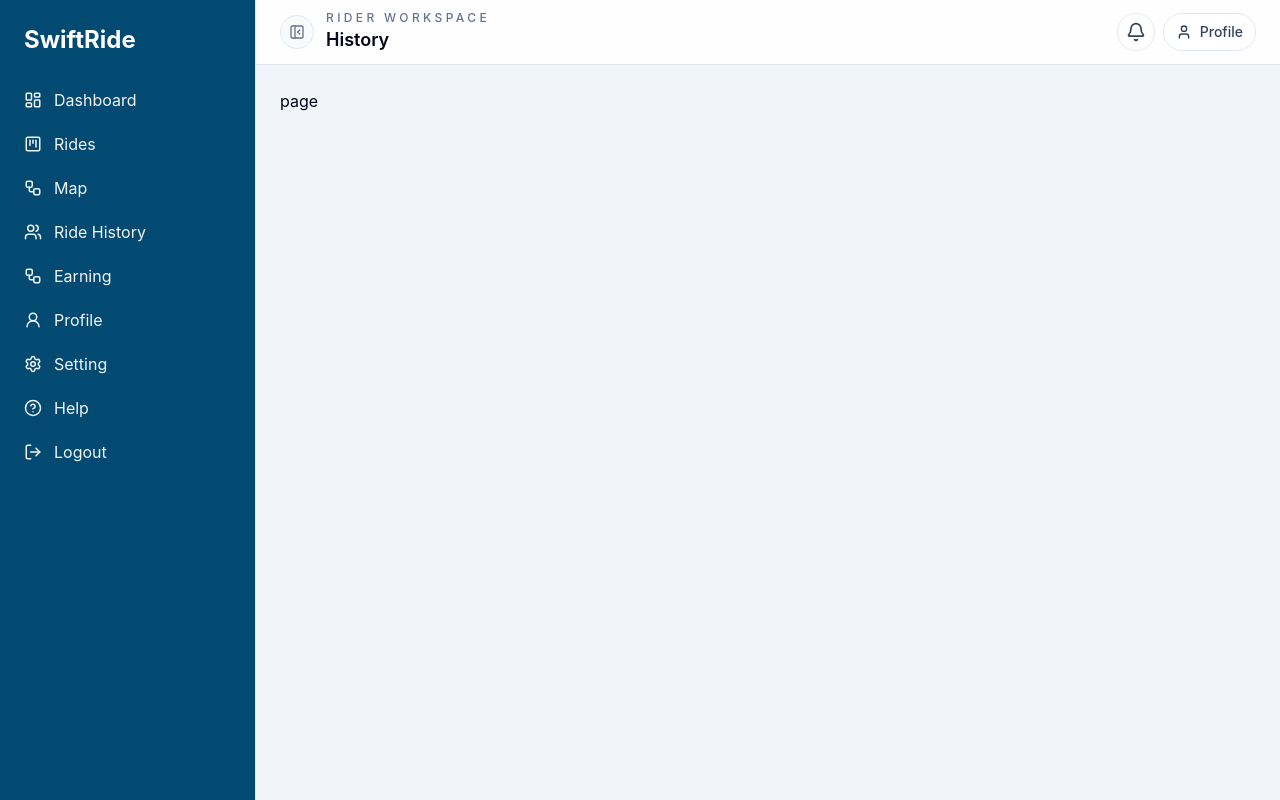
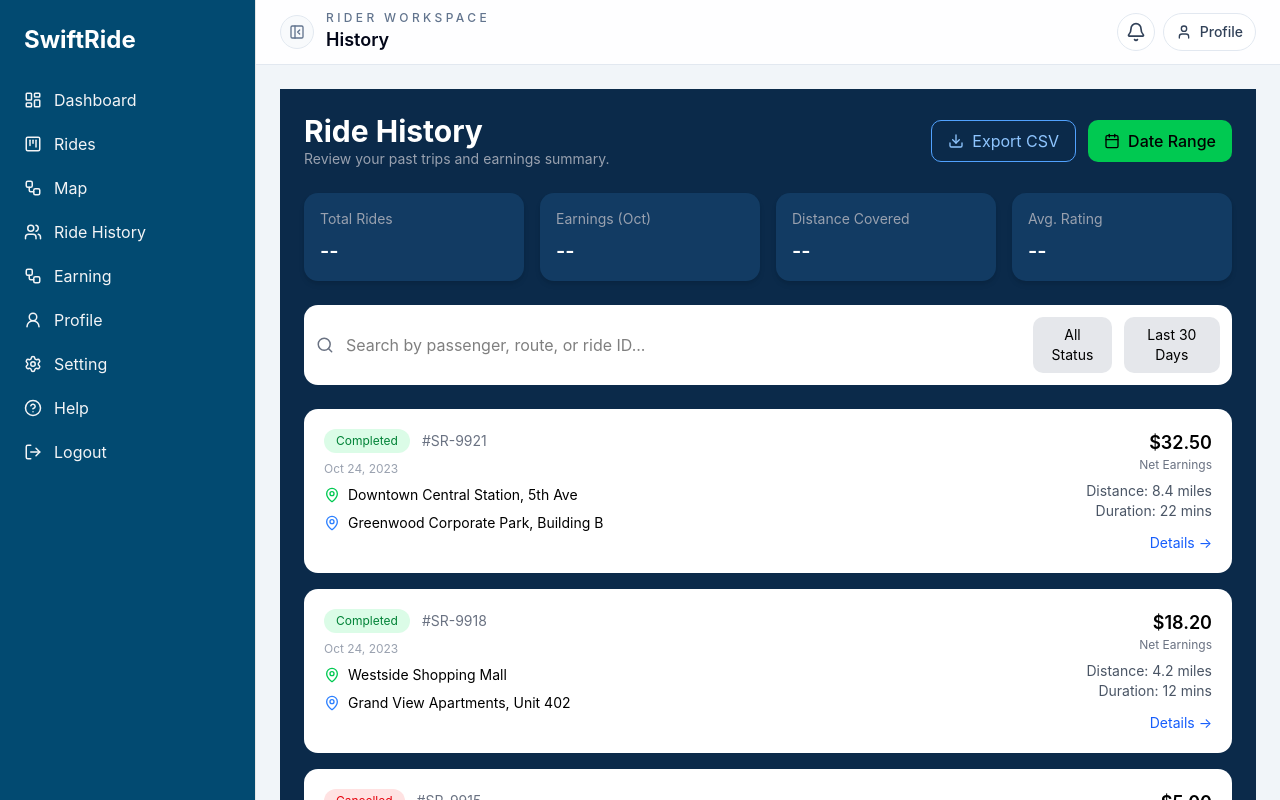
Before and after one commit to hemantgupta98/SwiftRide, a Next.js app in the folder client/: page /rider/history in a window 1280 px wide. Built offline with nearby package versions, Linux system fonts and the light colour scheme.

Commit message:
work on riders history ui

```diff
--- a/client/src/app/rider/history/page.tsx
+++ b/client/src/app/rider/history/page.tsx
@@ -1,7 +1,179 @@
-import React from "react";
+"use client";
 
-const page = () => {
-  return <div>page</div>;
+import { useState } from "react";
+import { Search, Download, Calendar, MapPin } from "lucide-react";
+
+type Ride = {
+  id: string;
+  status: "Completed" | "Cancelled";
+  date: string;
+  pickup: string;
+  drop: string;
+  distance: string;
+  duration: string;
+  earnings: string;
 };
 
-export default page;
+const rides: Ride[] = [
+  {
+    id: "#SR-9921",
+    status: "Completed",
+    date: "Oct 24, 2023",
+    pickup: "Downtown Central Station, 5th Ave",
+    drop: "Greenwood Corporate Park, Building B",
+    distance: "8.4 miles",
+    duration: "22 mins",
+    earnings: "$32.50",
+  },
+  {
+    id: "#SR-9918",
+    status: "Completed",
+    date: "Oct 24, 2023",
+    pickup: "Westside Shopping Mall",
+    drop: "Grand View Apartments, Unit 402",
+    distance: "4.2 miles",
+    duration: "12 mins",
+    earnings: "$18.20",
+  },
+  {
+    id: "#SR-9915",
+    status: "Cancelled",
+    date: "Oct 23, 2023",
+    pickup: "Northside Arena Entrance",
+    drop: "Riverside Pub & Grill",
+    distance: "0.0 miles",
+    duration: "0 mins",
+    earnings: "$5.00",
+  },
+  {
+    id: "#SR-9912",
+    status: "Completed",
+    date: "Oct 23, 2023",
+    pickup: "Oak Ridge Residential Area",
+    drop: "International Airport, Terminal 2",
+    distance: "15.8 miles",
+    duration: "38 mins",
+    earnings: "$45.75",
+  },
+];
+
+export default function RideHistoryPage() {
+  const [search, setSearch] = useState("");
+
+  return (
+    <div className="min-h-screen bg-[#0B2A4A] text-white p-6">
+      {/* Header */}
+      <div className="flex justify-between items-center mb-6">
+        <div>
+          <h1 className="text-3xl font-bold">Ride History</h1>
+          <p className="text-gray-400 text-sm">
+            Review your past trips and earnings summary.
+          </p>
+        </div>
+
+        <div className="flex gap-3">
+          <button className="flex items-center gap-2 px-4 py-2 rounded-lg border border-blue-400 text-blue-300 hover:bg-blue-500/10">
+            <Download size={16} /> Export CSV
+          </button>
+          <button className="flex items-center gap-2 px-4 py-2 rounded-lg bg-green-500 text-black font-medium">
+            <Calendar size={16} /> Date Range
+          </button>
+        </div>
+      </div>
+
+      {/* Stats */}
+      <div className="grid grid-cols-1 md:grid-cols-4 gap-4 mb-6">
+        {[
+          "Total Rides",
+          "Earnings (Oct)",
+          "Distance Covered",
+          "Avg. Rating",
+        ].map((item, i) => (
+          <div key={i} className="bg-[#123B63] rounded-xl p-4 shadow-md">
+            <p className="text-sm text-gray-400">{item}</p>
+            <h2 className="text-xl font-semibold mt-2">--</h2>
+          </div>
+        ))}
+      </div>
+
+      {/* Search */}
+      <div className="bg-white rounded-xl p-3 flex items-center gap-3 mb-6">
+        <Search className="text-gray-500" />
+        <input
+          type="text"
+          placeholder="Search by passenger, route, or ride ID..."
+          value={search}
+          onChange={(e) => setSearch(e.target.value)}
+          className="w-full outline-none text-black"
+        />
+        <button className="px-4 py-2 bg-gray-200 rounded-lg text-black text-sm">
+          All Status
+        </button>
+        <button className="px-4 py-2 bg-gray-200 rounded-lg text-black text-sm">
+          Last 30 Days
+        </button>
+      </div>
+
+      {/* Ride List */}
+      <div className="space-y-4">
+        {rides.map((ride) => (
+          <div
+            key={ride.id}
+            className="bg-white text-black rounded-xl p-5 flex flex-col md:flex-row justify-between gap-4"
+          >
+            <div className="flex-1">
+              <div className="flex items-center gap-3 mb-2">
+                <span
+                  className={`px-3 py-1 text-xs rounded-full ${
+                    ride.status === "Completed"
+                      ? "bg-green-100 text-green-700"
+                      : "bg-red-100 text-red-600"
+                  }`}
+                >
+                  {ride.status}
+                </span>
+                <span className="text-sm text-gray-500">{ride.id}</span>
+              </div>
+
+              <p className="text-xs text-gray-400 mb-2">{ride.date}</p>
+
+              <div className="space-y-2">
+                <div className="flex items-center gap-2">
+                  <MapPin size={16} className="text-green-500" />
+                  <p className="text-sm">{ride.pickup}</p>
+                </div>
+                <div className="flex items-center gap-2">
+                  <MapPin size={16} className="text-blue-500" />
+                  <p className="text-sm">{ride.drop}</p>
+                </div>
+              </div>
+            </div>
+
+            <div className="flex flex-col justify-between items-end">
+              <div className="text-right">
+                <p className="text-lg font-semibold">{ride.earnings}</p>
+                <p className="text-xs text-gray-500">Net Earnings</p>
+              </div>
+
+              <div className="text-right text-sm text-gray-600 mt-2">
+                <p>Distance: {ride.distance}</p>
+                <p>Duration: {ride.duration}</p>
+              </div>
+
+              <button className="mt-3 text-blue-600 text-sm hover:underline">
+                Details →
+              </button>
+            </div>
+          </div>
+        ))}
+      </div>
+
+      {/* Load More */}
+      <div className="flex justify-center mt-8">
+        <button className="px-6 py-2 border border-blue-400 rounded-lg text-blue-300 hover:bg-blue-500/10">
+          Load More History
+        </button>
+      </div>
+    </div>
+  );
+}
```
